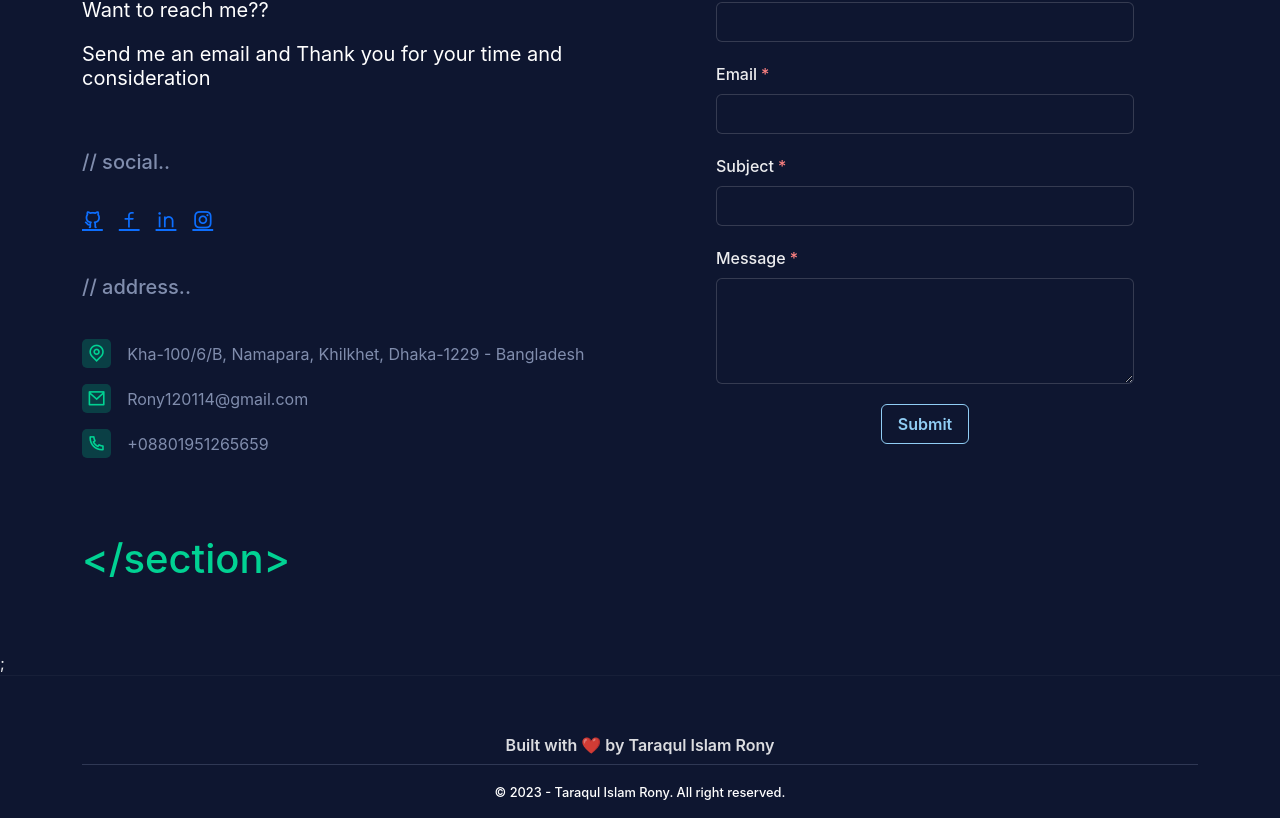
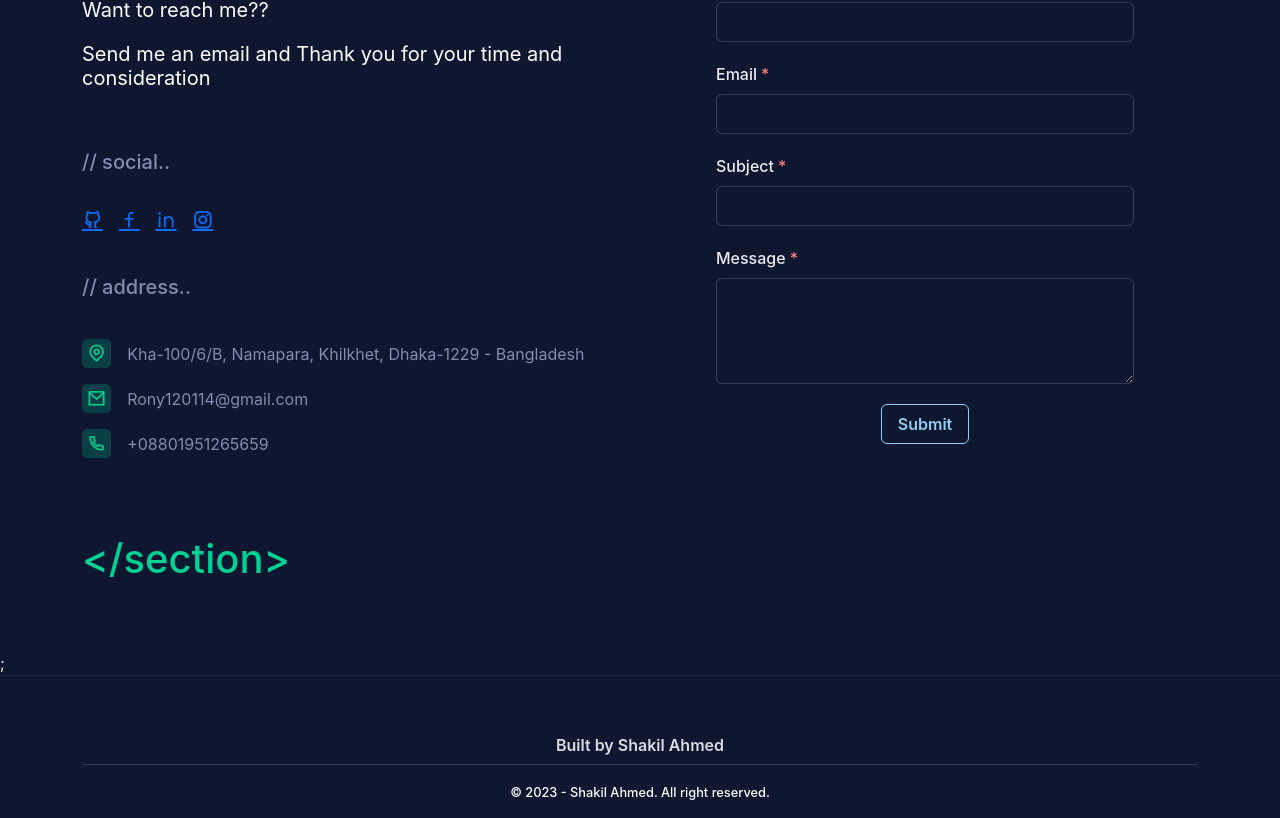
Before and after one commit to ahmedshakil29/nextjs-portfolio, a Next.js app: page / in a window 1280 px wide. Shown: the part 9028-9846 px from the top of the page. Built offline with nearby package versions, Linux system fonts and the light colour scheme.

Commit message:
add auto year

```diff
--- a/components/Footer/Footer.jsx
+++ b/components/Footer/Footer.jsx
@@ -14,16 +14,13 @@ const Footer = () => {
         <Row>
           <Col lg="12" className={`${classes.footer__top}`}>
             <div className={`${classes.footer__creator}`}>
-              <h6>Built with ❤️ by Taraqul Islam Rony</h6>
+              <h6>Built by Shakil Ahmed</h6>
             </div>
           </Col>
           {/* ========= footer bottom ========= */}
           <Col lg="12">
             <div className={`${classes.footer__copyright}`}>
-              <h6>
-                &copy; {year} - Taraqul Islam Rony.  All right
-                reserved.{" "}
-              </h6>
+              <h6>&copy; {year} - Shakil Ahmed. All right reserved. </h6>
             </div>
           </Col>
         </Row>
```
